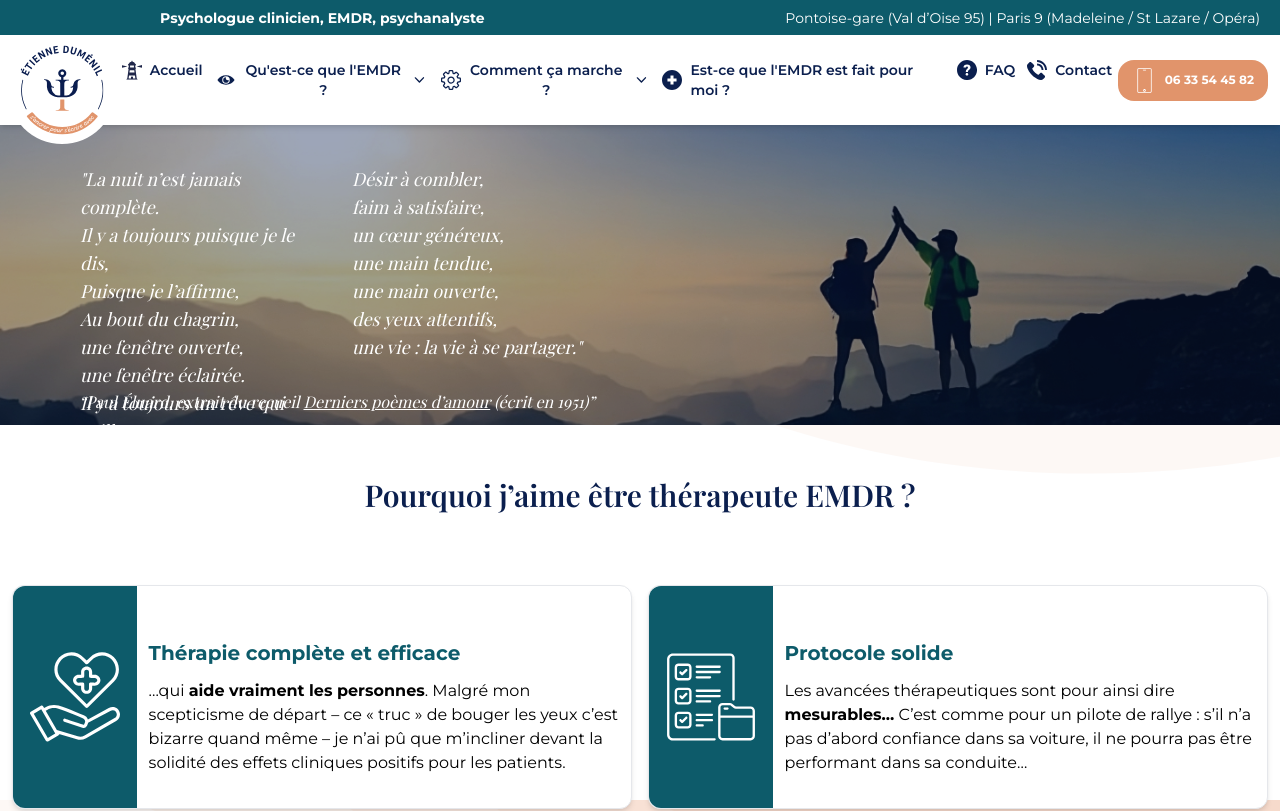
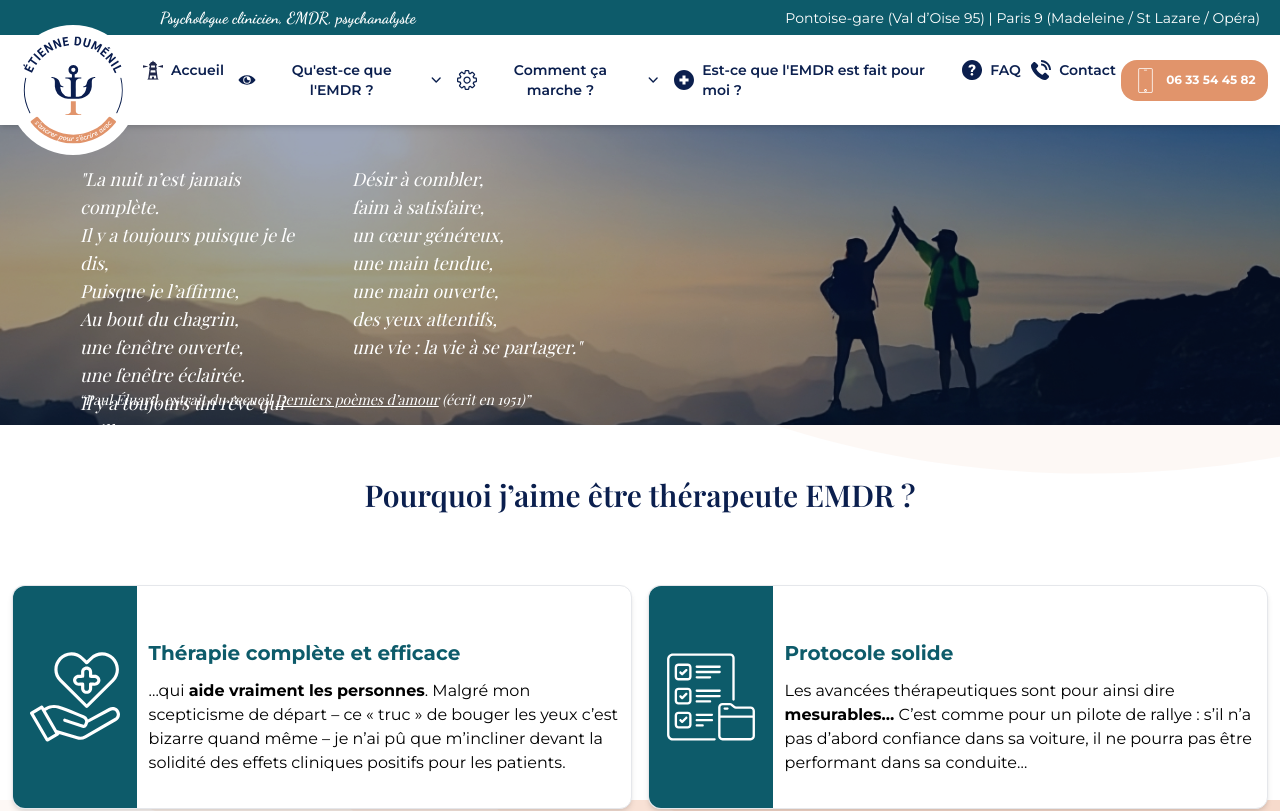
Before and after one commit to FCHDev/emdr-paris, a React (Create React App) app: page / in a window 1280 px wide. Shown: the top 811 px of the page. Built offline with nearby package versions, Linux system fonts and the light colour scheme.

Commit message:
Correction topNavbar et Navbar

```diff
--- a/src/components/Navbar.js
+++ b/src/components/Navbar.js
@@ -87,8 +87,10 @@ const Navbar = () => {
 
     return (
         <nav className="flex h-[90px] w-full justify-evenly items-center shadow-md bg-white">
-            <img className="pt-5 pl-2 h-28 xl:h-32" src={logoEMDR}
+            <a href="https://www.psy95.paris/" target="_blank" rel="noopener noreferrer">
+                <img className="pt-5 pl-2 h-28 xl:h-48" src={logoEMDR}
                  alt="Étienne DUMÉNIL psychologue spécialiste EMDR à Paris et Pontoise"/>
+            </a>
             <div className="flex w-full justify-center">
                 {links.map((link, index) => (
                     <Menu as="div" className="relative inline-block text-left font-classic" key={index}>
--- a/src/components/TopNavBanner.js
+++ b/src/components/TopNavBanner.js
@@ -3,7 +3,7 @@ import React from 'react';
 const TopNavBanner = () => {
     return (
         <div className="w-full h-[35px] bg-vert text-white flex justify-between items-center pl-40 pr-5">
-            <div className="font-classic text-sm font-bold">Psychologue clinicien, EMDR, psychanalyste</div>
+            <div className="font-hand text-base font-bold">Psychologue clinicien, EMDR, psychanalyste</div>
             <div className="font-classic text-sm">
                 <a href={"https://maps.app.goo.gl/1QoHdkCA5WJk8swbA"} target="_blank" rel="noreferrer">Pontoise-gare (Val d’Oise 95)</a> |
                 <a href={"https://maps.app.goo.gl/rHSJbLfRRNsSLrxX8"} target="_blank" rel="noreferrer"> Paris 9 (Madeleine / St Lazare / Opéra)</a>
--- a/src/pages/Accueil.js
+++ b/src/pages/Accueil.js
@@ -35,7 +35,7 @@ const Accueil = () => {
                         une vie : la vie à se partager."</span>
                     </div>
                     <blockquote className="pl-16">
-                        <p className="italic font-title pt-10 h-1/4">Paul Éluard, extrait du recueil <span className="underline">Derniers poèmes d’amour</span> (écrit en 1951)</p>
+                        <p className="italic font-title text-sm pt-10 h-1/4">Paul Éluard, extrait du recueil <span className="underline">Derniers poèmes d’amour</span> (écrit en 1951)</p>
                     </blockquote>
 
                 </div>
```
